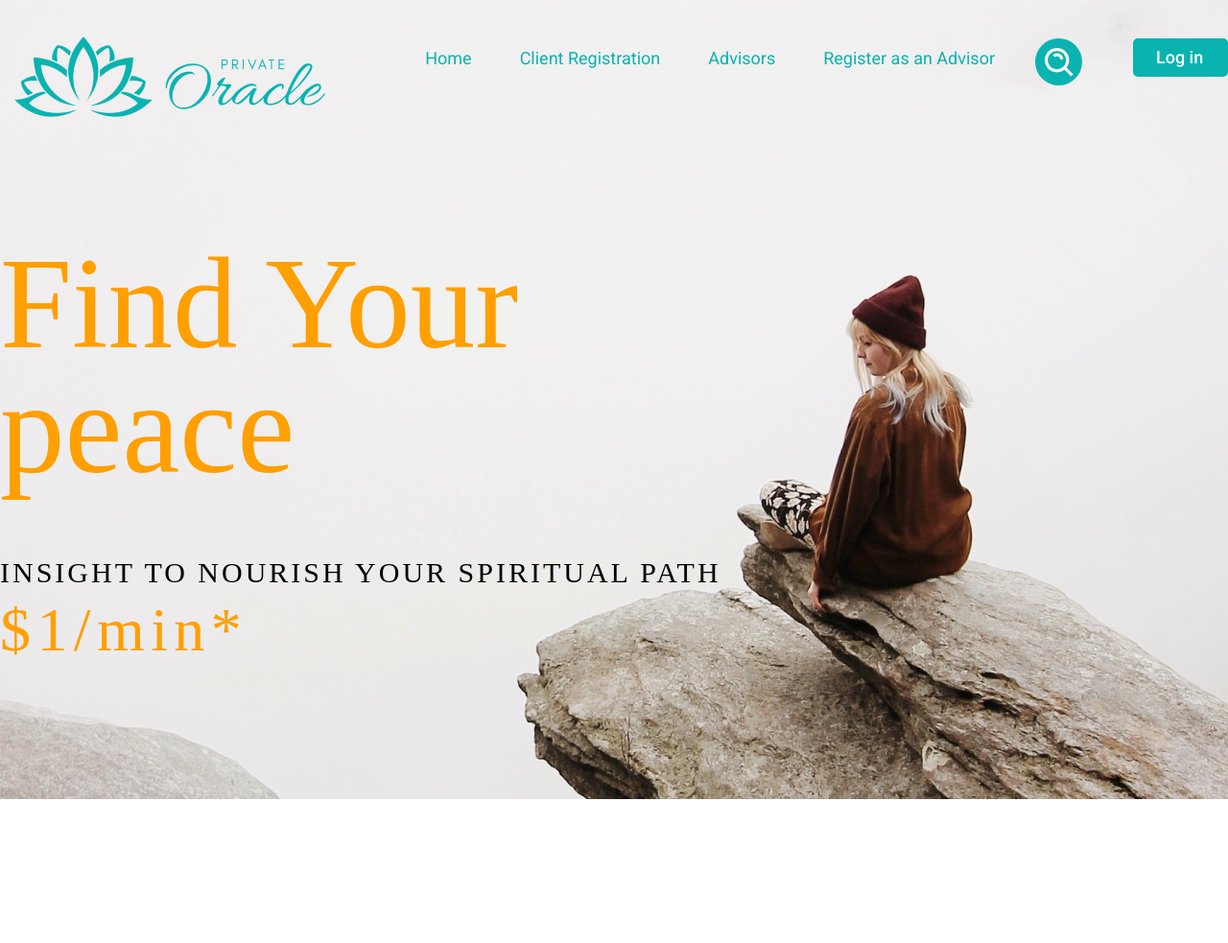
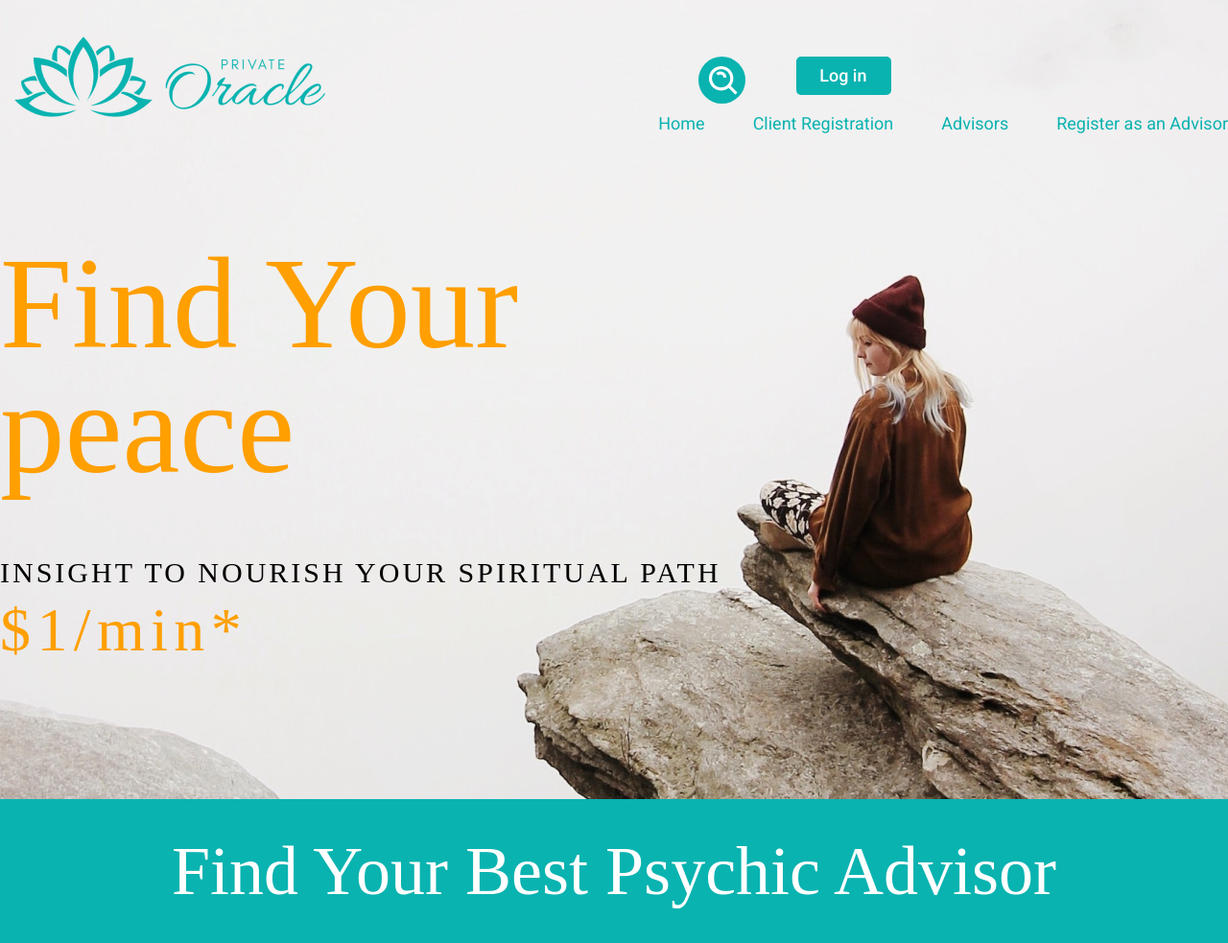
Before and after one commit to Garik9402/Private-Oracle, a plain HTML site: page index.html in a window 1280 px wide. Shown: the whole page at 96% size. Before the commit the page ends 833 px from the top, so only its background shows below. Drawn offline with Linux system fonts and the light colour scheme; a web font is replaced by a local one.

Commit message:
в процессе

```diff
--- a/css/styles.scss
+++ b/css/styles.scss
@@ -3,11 +3,10 @@
             .header-w {
                 position: relative;
                 background: url(../images/header__bacground.png) 50% no-repeat;
-    max-width: 100%;
+                width: 100%;
                 background-size: cover;
-    height: 833px;
+                min-height: 833px;
                 padding-top: 24px;
-    padding-bottom: 167px;
                 .header {
                     max-width: 1516px;
                     width: 100%;
@@ -16,9 +15,12 @@
                         display: flex;
                         justify-content: space-between;
                         .header__logo {}
+                        &__continerswrap {
+                            display: flex;
+                            margin-top: 16px;
+                        }
                         &__main {
                             display: flex;
-                margin-top: 16px;
                             .nav {
                                 margin-top: 9px;
                                 &__list {
@@ -35,6 +37,7 @@
                                     line-height: 23px;
                                     color: #09B3B0;
                                     text-decoration: none;
+                                }
                             }
                         }
                         .header-searchlogin {
@@ -61,7 +64,6 @@
                                 color: #FFFFFF;
                                 text-decoration: none;
                                 border-radius: 5px;
-                    }
                             }
                         }
                     }
@@ -96,3 +98,43 @@
                     }
                 }
             }
+
+            .psychicadvisor-w {
+                width: 100%;
+                .psychicadvisor {
+                    width: 100%;
+                    &__title {
+                        width: 100%;
+                        height: 150px;
+                        background: #09B3B0;
+                        display: flex;
+                        justify-content: center;
+                        align-items: center;
+                        font-family: 'Yrsa';
+                        font-weight: 400;
+                        font-size: 72px;
+                        line-height: 40px;
+                        color: #FFFFFF;
+                    }
+                }
+            }
+
+            @media (max-width: 1280px) {
+                .header {
+                    .header-top {
+                        &__continerswrap {
+                            display: flex;
+                            flex-direction: column-reverse;
+                            .header-searchlogin {
+                                margin-left: 0px;
+                            }
+                        }
+                    }
+                }
+            }
+
+            @media (max-width: 992px) {}
+
+            @media (max-width: 768px) {}
+
+            @media (max-width: 576px) {}
--- a/index.html
+++ b/index.html
@@ -18,6 +18,7 @@
                 <a href="#" class="header-top__logolink">
                     <img src="images/header__logo.png" alt="img" class="header__logo">
                 </a>
+                <div class="header-top__continerswrap">
                     <div class="header-top__main">
                         <nav class="nav">
                             <ul class="nav__list">
@@ -35,12 +36,13 @@
                                 </li>
                             </ul>
                         </nav>
-
+                    </div>
                     <div class="header-searchlogin">
                         <a href="#" class="header-searchlogin__search"></a>
                         <a href="#" class="header-searchlogin__login">
                             <span> Log in</span> </a>
                     </div>
+
                 </div>
             </div>
             <div class="header-titles">
@@ -51,6 +53,15 @@
 
         </header>
     </section>
+    <section class="psychicadvisor-w">
+        <div class="psychicadvisor">
+            <div class="psychicadvisor__title">Find Your Best Psychic Advisor</div>
+
+
+        </div>
+
+    </section>
+
 </body>
 
 </html>
```
Also changed, not shown: css/styles.css, 1 other file. Lines whose indentation alone changed are shown as unchanged.
